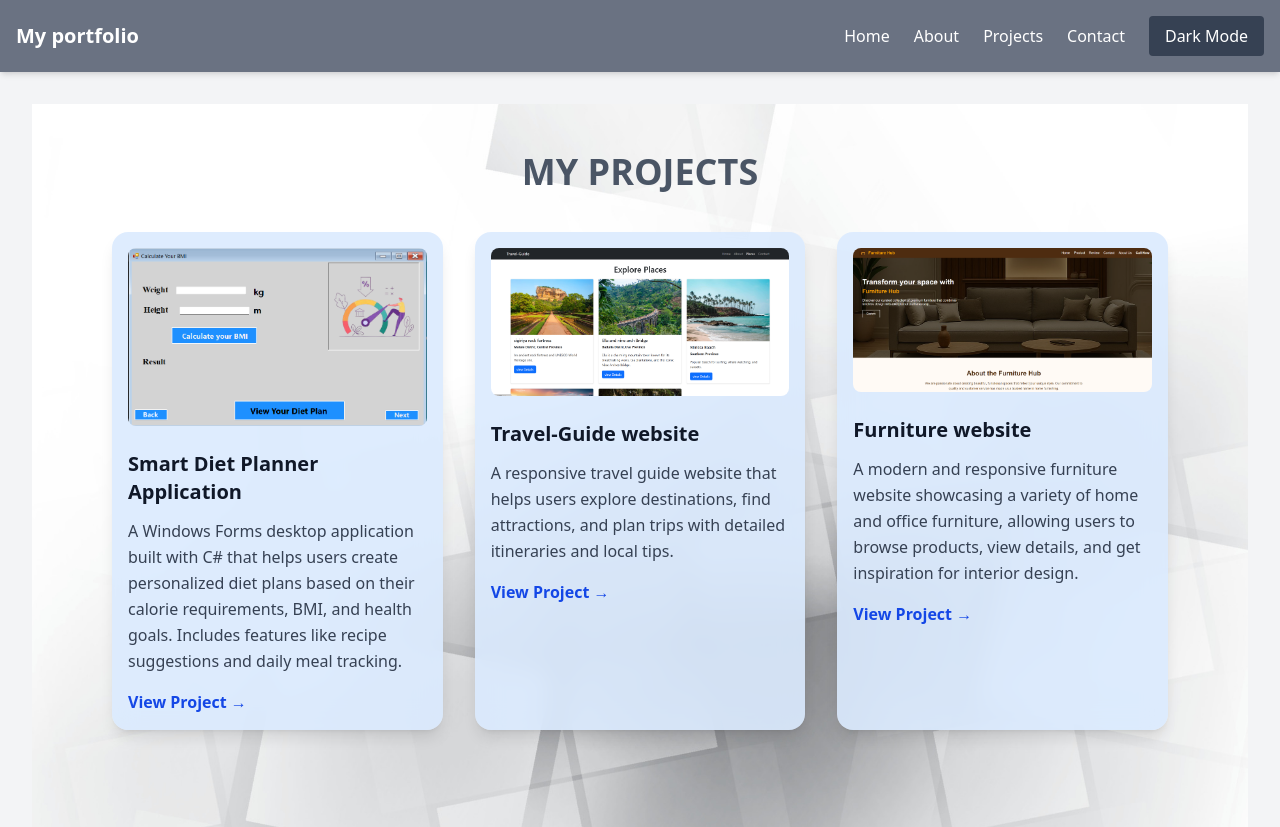
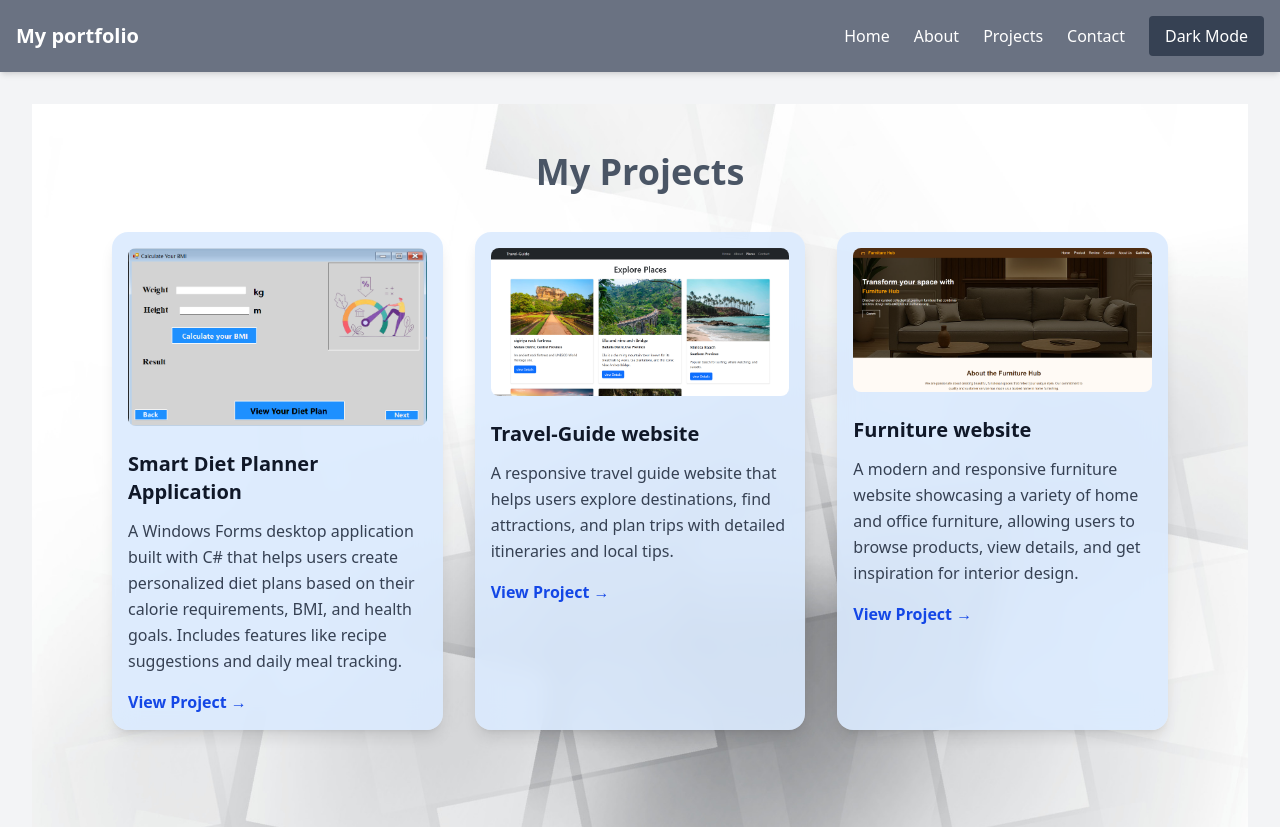
Before and after one commit to ICT-Courses/ict2233-ca-02-Isurika-Thennakoon, a React (Vite) app in the folder my-portfolio/: page /projects in a window 1280 px wide. Shown: the top 827 px of the page. Built offline with nearby package versions, Linux system fonts and the light colour scheme.

Commit message:
Update Projects.jsx

```diff
--- a/my-portfolio/src/Pages/Projects.jsx
+++ b/my-portfolio/src/Pages/Projects.jsx
@@ -12,7 +12,7 @@ const projects  = [
     description:
       "A Windows Forms desktop application built with C# that helps users create personalized diet plans based on their calorie requirements, BMI, and health goals. Includes features like recipe suggestions and daily meal tracking.",
     link:"https://drive.google.com/file/d/1cf6onLXCojv3RqHUS4NfIeg_5pMgx2Tg/view?usp=drive_link",
-    bgColor: "bg-blue-100/90",
+    bgColor: "bg-blue-100/90 dark:bg-blue-900/70",
   },
   {
     title: "Travel-Guide website",
@@ -20,7 +20,7 @@ const projects  = [
     description:
       "A responsive travel guide website that helps users explore destinations, find attractions, and plan trips with detailed itineraries and local tips.",
     link: "https://drive.google.com/file/d/1McIKADpcYAIeelkZNB1EYKv62jrK7vhV/view?usp=sharing",
-    bgColor: "bg-blue-100/90",
+    bgColor: "bg-blue-100/90 dark:bg-blue-900/70",
   },
   {
     title: "Furniture website",
@@ -28,7 +28,7 @@ const projects  = [
     description:
       "A modern and responsive furniture website showcasing a variety of home and office furniture, allowing users to browse products, view details, and get inspiration for interior design.",
     link:"https://drive.google.com/file/d/1-KEgrvyxWhqn6yypsrx4Z8iRchwWfjx3/view?usp=sharing",
-    bgColor: "bg-blue-100/90",
+    bgColor: "bg-blue-100/90 dark:bg-blue-900/70",
   },
 ];
 
@@ -44,7 +44,7 @@ export default function Project()  {
       className="min-h-screen bg-gray-50/90 dark:bg-gray-800/80 px-6 md:px-20 py-12 transition-colors duration-500"
     >
        <h2 className="text-4xl font-bold text-center text-gray-600 dark:text-blue-400 mb-10">
-        MY PROJECTS
+        My Projects
       </h2>
 
       <div className="grid md:grid-cols-3 gap-8">
```
